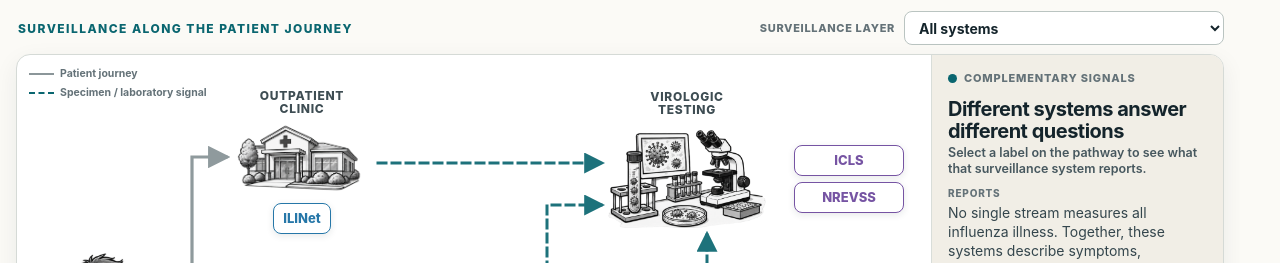
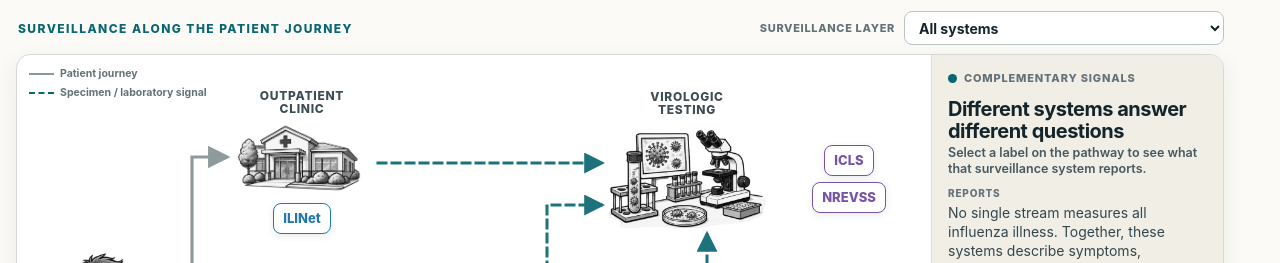
Before and after one commit to ausmeyer/ut-grand-rounds-visuals, a plain HTML site: page docs/slide-04.html in a window 1280 px wide. Shown: the top 263 px of the page. Drawn offline with Linux system fonts and the light colour scheme.

Commit message:
Tighten slide 4 virologic labels

```diff
--- a/docs/slide-04.html
+++ b/docs/slide-04.html
@@ -301,8 +301,8 @@
     }
 
     .lab-row img { max-width: 164px; max-height: 116px; justify-self: center; }
-    .lab-node .node-systems { flex-direction: column; align-items: stretch; gap: 6px; padding: 0; transform: translateX(-10px); }
-    .lab-node .system-tag { width: 100%; }
+    .lab-node .node-systems { flex-direction: column; align-items: center; gap: 6px; padding: 0; transform: translateX(-10px); }
+    .lab-node .system-tag { width: auto; }
 
     .mortality-node .node-systems { flex-direction: column; gap: 4px; padding-top: 4px; transform: translateY(6px); }
     .mortality-node .system-tag { min-height: 27px; padding-top: 3px; padding-bottom: 3px; }
```
Also changed, not shown: src/slide-04.template.html (+2 -2 lines).
